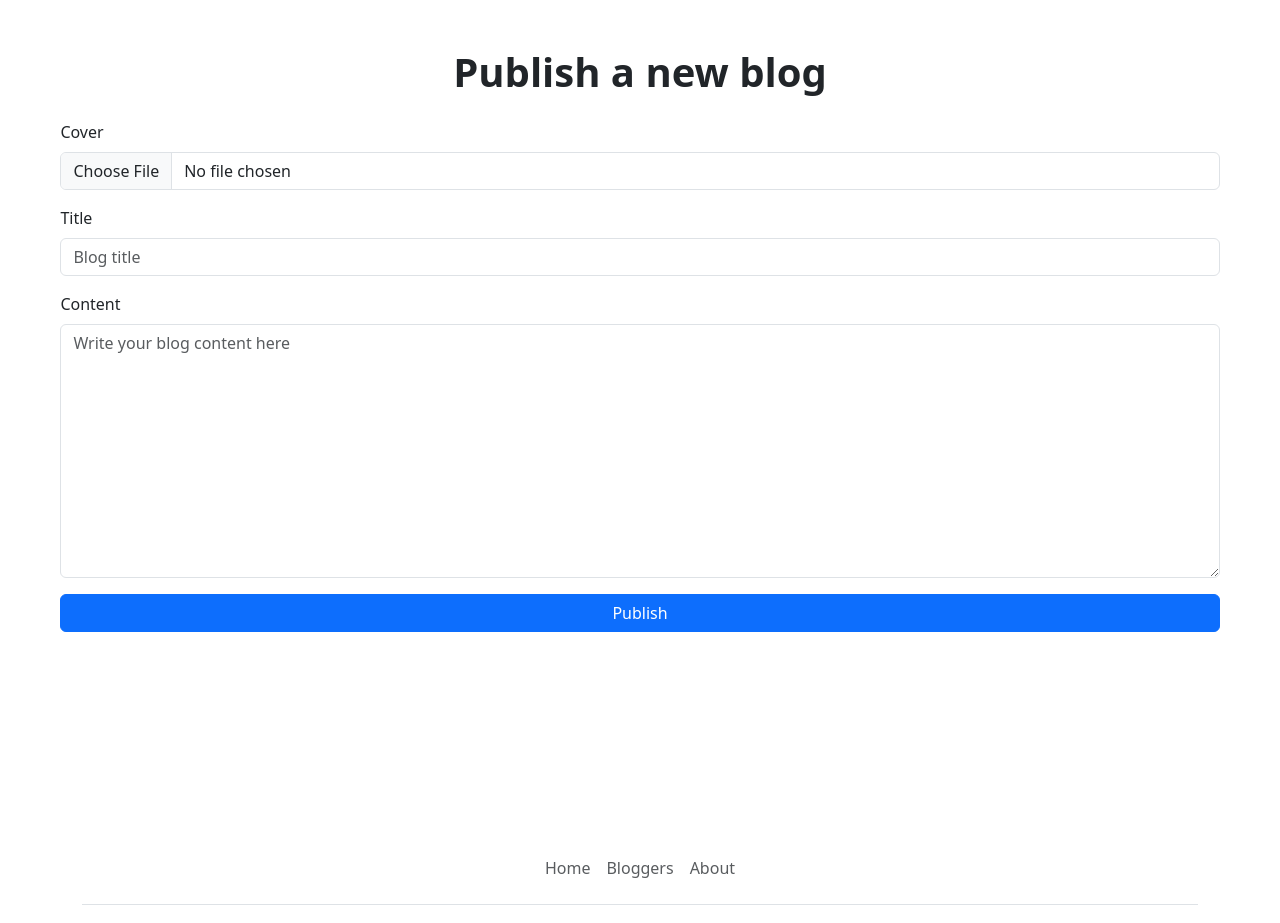
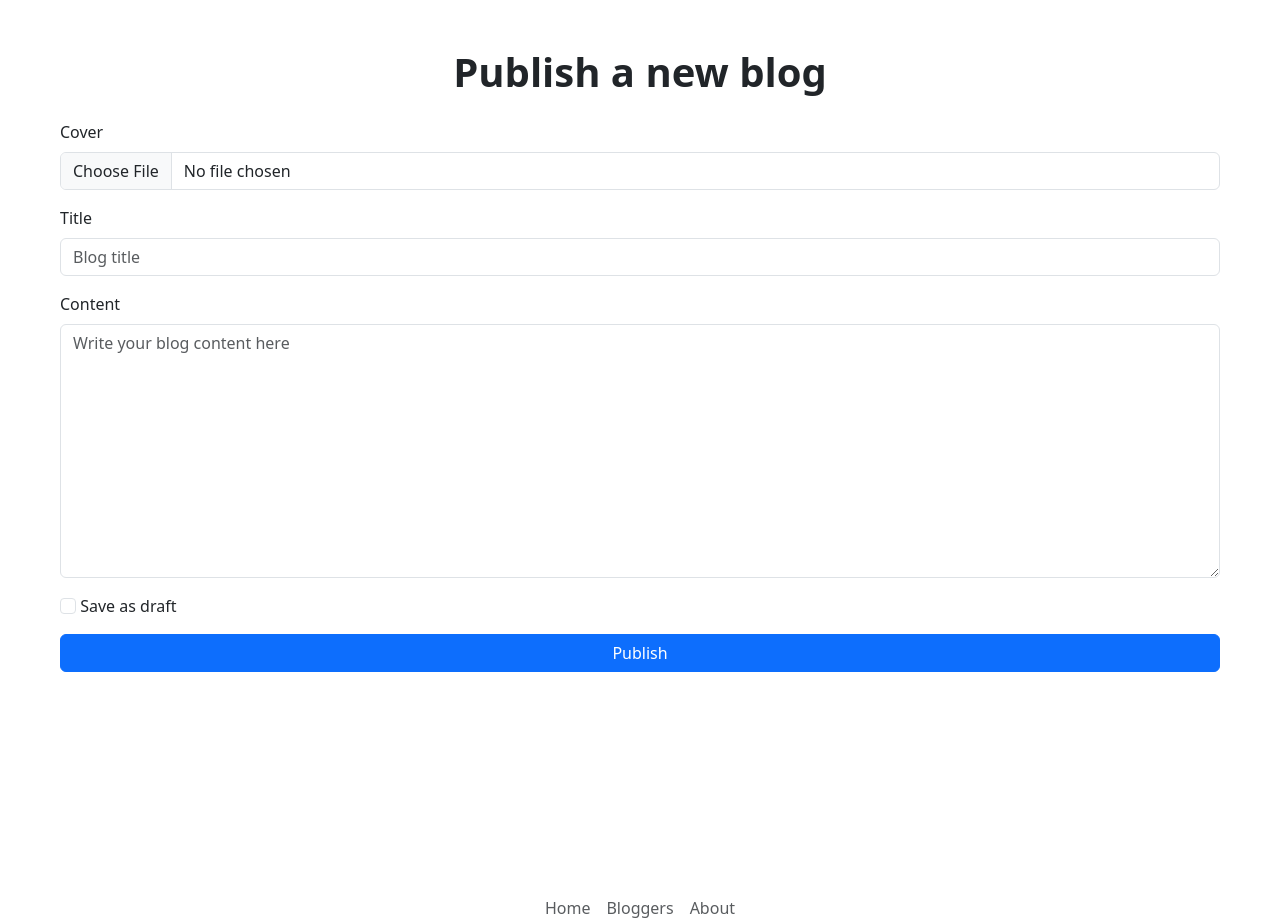
Before and after one commit to Schleidens/tigini, a Django app: page /new/blog in a window 1280 px wide. Shown: the part 56-979 px from the top of the page. Run offline with Django 4.2, Linux system fonts and the light colour scheme; the visitor is signed in with stand-in values (Sample User, id 1); some libraries are stand-ins or nearby versions.

Commit message:
add draft input in forms and also in template to be render

```diff
--- a/blog/forms.py
+++ b/blog/forms.py
@@ -1,5 +1,5 @@
 from django import forms
-from django.forms import TextInput, Textarea, ClearableFileInput
+from django.forms import TextInput, Textarea, ClearableFileInput, CheckboxInput
 from .models import blogPost
 
 
@@ -7,7 +7,7 @@ class blogForm(forms.ModelForm):
 
     class Meta:
         model =  blogPost
-        fields = ['cover', 'title', 'content']
+        fields = ['cover', 'title', 'content', 'draft']
 
         widgets = {
             'cover' : ClearableFileInput(attrs={
@@ -23,6 +23,10 @@ class blogForm(forms.ModelForm):
             'content' : Textarea(attrs={
                 'placeholder' : 'Write your blog content here',
                 'class' : 'form-control'
+            }),
+
+            'draft' : CheckboxInput(attrs={
+                'class' : 'form-check-input'
             })
         }
 
--- a/blog/templates/new_blog_post.html
+++ b/blog/templates/new_blog_post.html
@@ -36,6 +36,13 @@
                 {{ form.content }}
               </div>
 
+              <div class="mb-3">
+                {{ form.draft }}
+                <label class="form-check-label">
+                  Save as draft
+                </label>
+              </div>
+
 
               {% if message %}
               <div class="alert alert-warning alert-dismissible fade show" role="alert">
```
